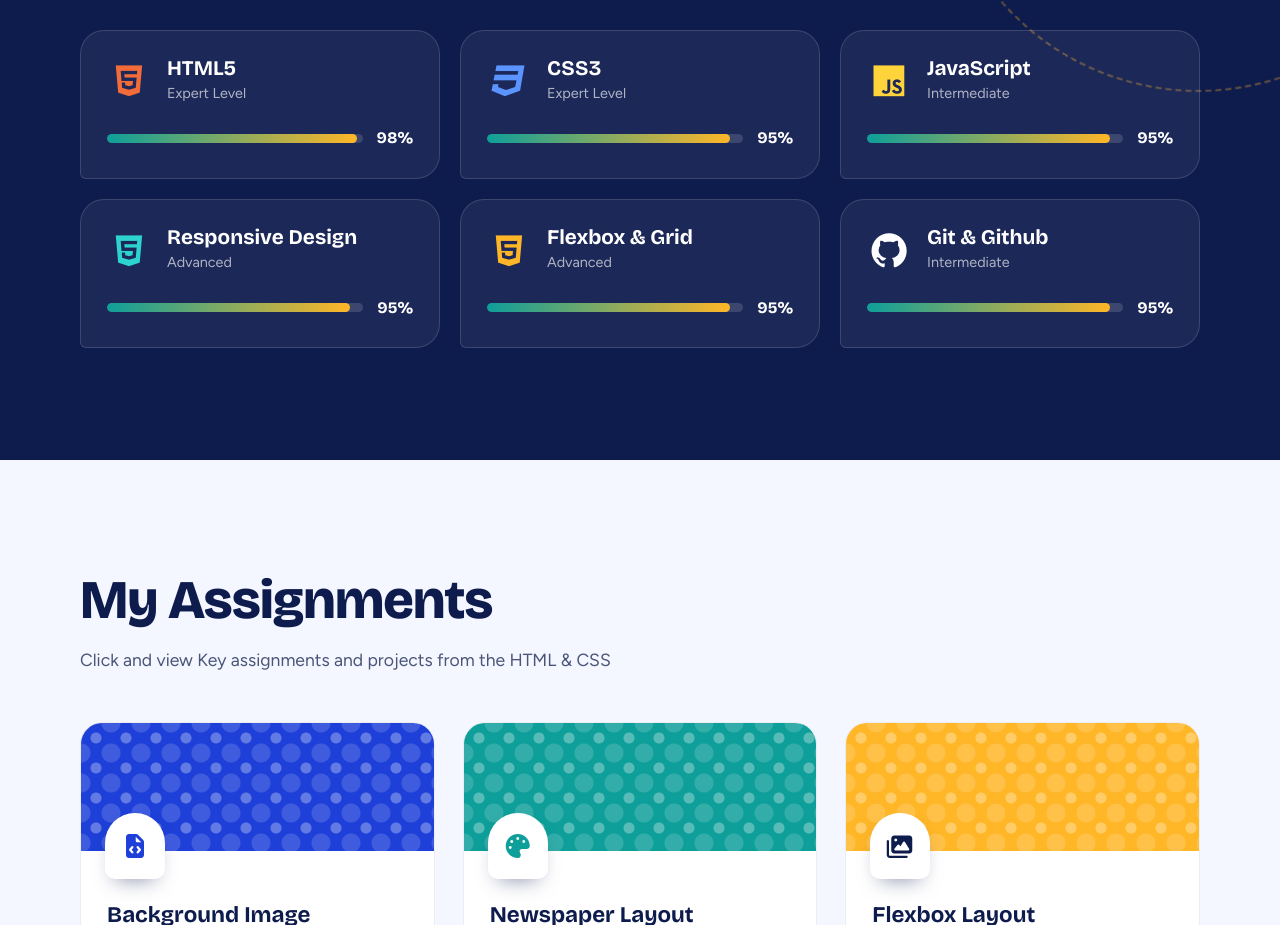
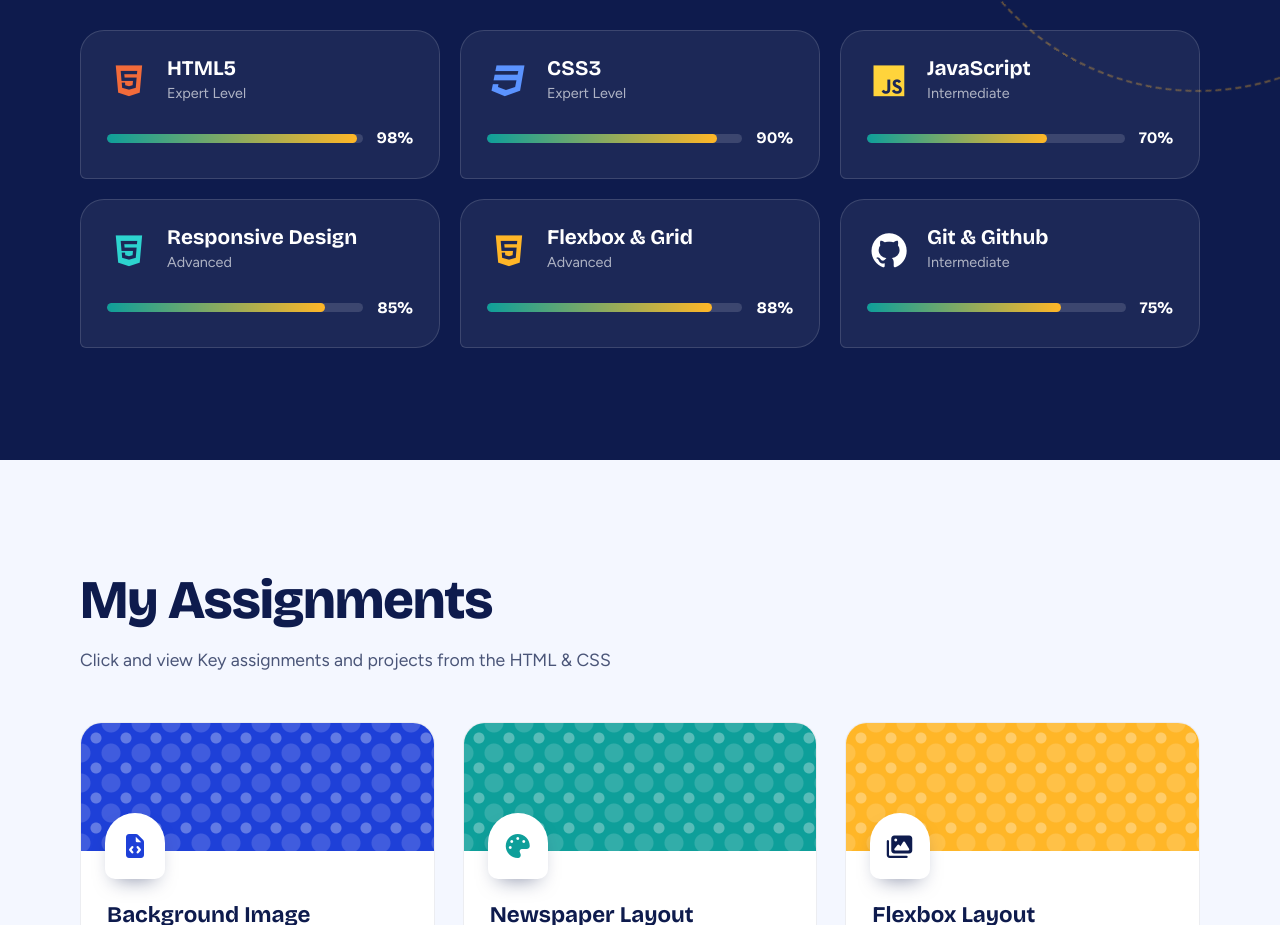
Before and after one commit to ananyamalgara-ai/Personal-Portfolio, a plain HTML site: page index.html in a window 1280 px wide. Shown: the part 2097-3022 px from the top of the page. Drawn offline with nearby package versions, Linux system fonts and the light colour scheme.

Commit message:
Update index.html

```diff
--- a/index.html
+++ b/index.html
@@ -137,9 +137,9 @@
                 </div>
                 <div class="card-bottom">
                     <div class="progress">
-                        <div class="progress-bar" style="width:95%"></div>
+                        <div class="progress-bar" style="width:90%"></div>
                     </div>
-                    <p>95%</p>
+                    <p>90%</p>
                 </div>
             </div>
             <div class="card">
@@ -152,9 +152,9 @@
                 </div>
                 <div class="card-bottom">
                     <div class="progress">
-                        <div class="progress-bar" style="width:95%"></div>
+                        <div class="progress-bar" style="width:70%"></div>
                     </div>
-                    <p>95%</p>
+                    <p>70%</p>
                 </div>
             </div>
             <div class="card">
@@ -167,9 +167,9 @@
                 </div>
                 <div class="card-bottom">
                     <div class="progress">
-                        <div class="progress-bar" style="width:95%"></div>
+                        <div class="progress-bar" style="width:85%"></div>
                     </div>
-                    <p>95%</p>
+                    <p>85%</p>
                 </div>
             </div>
             <div class="card">
@@ -182,9 +182,9 @@
                 </div>
                 <div class="card-bottom">
                     <div class="progress">
-                        <div class="progress-bar" style="width:95%"></div>
+                        <div class="progress-bar" style="width:88%"></div>
                     </div>
-                    <p>95%</p>
+                    <p>88%</p>
                 </div>
             </div>
             <div class="card">
@@ -197,9 +197,9 @@
                 </div>
                 <div class="card-bottom">
                     <div class="progress">
-                        <div class="progress-bar" style="width:95%"></div>
+                        <div class="progress-bar" style="width:75%"></div>
                     </div>
-                    <p>95%</p>
+                    <p>75%</p>
                 </div>
             </div>
         </div>
```
